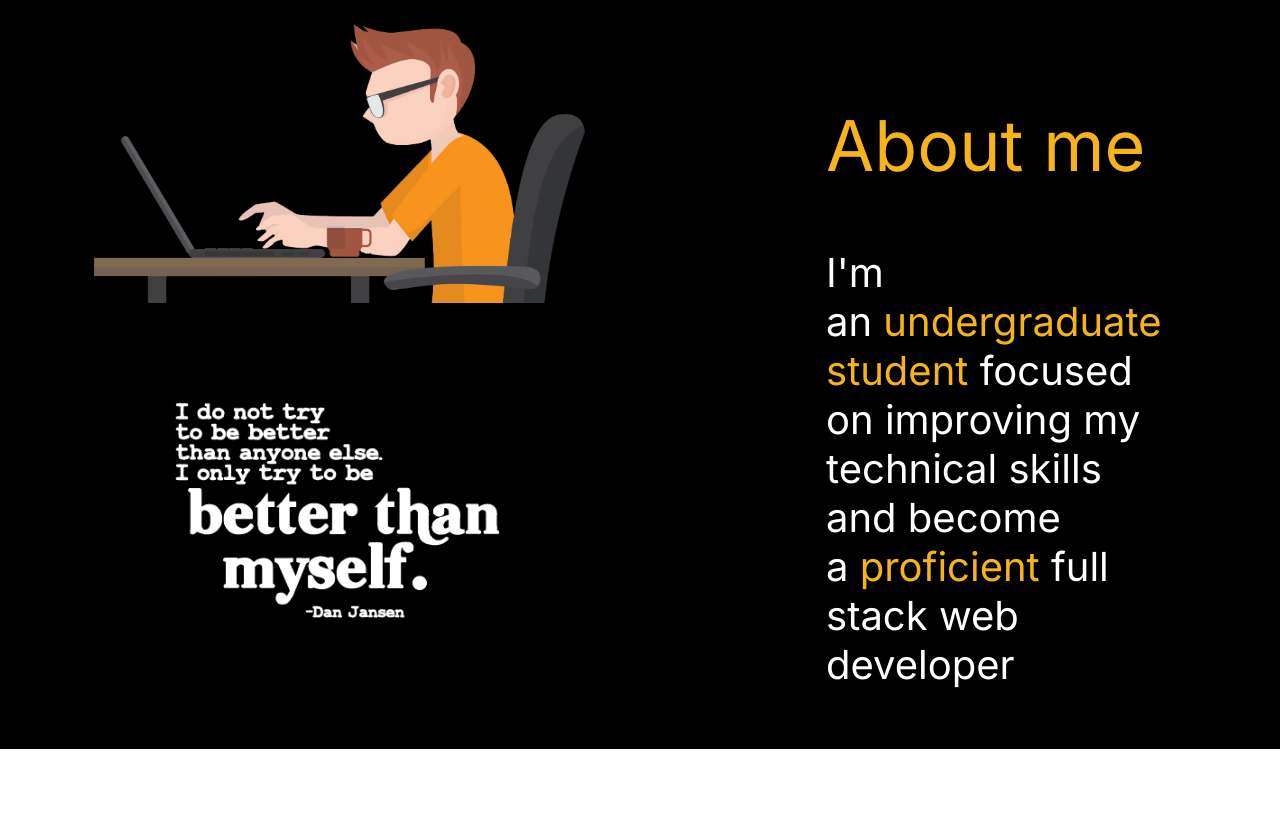
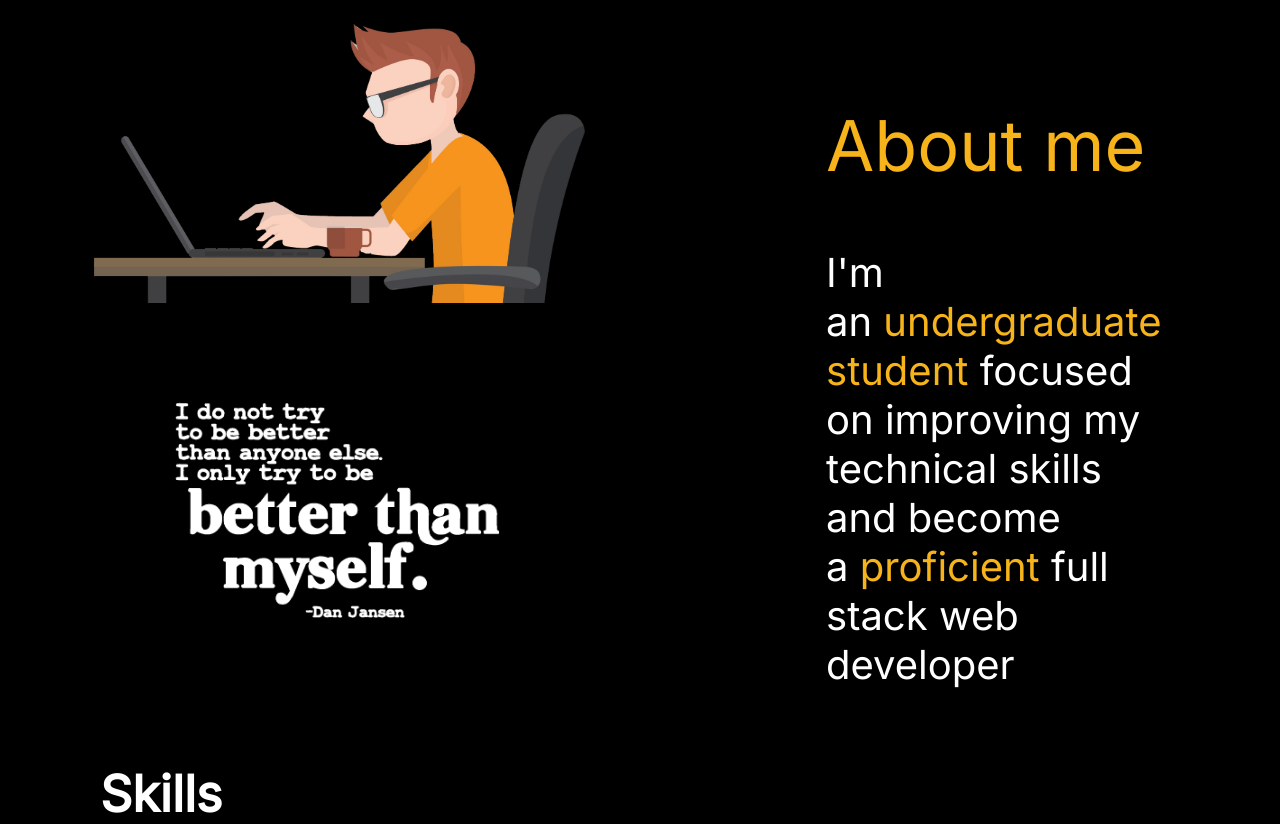
Before and after one commit to ameyayeole/Personal-Website, a React app: page / in a window 1280 px wide. Shown: the part 1040-1864 px from the top of the page. Before the commit the page ends 1789 px from the top, so only its background shows below. Built offline with nearby package versions, Linux system fonts and the light colour scheme.

Commit message:
initialized skill.js file

```diff
--- a/public/style.css
+++ b/public/style.css
@@ -109,3 +109,6 @@ a:hover{
 .yellow{
     color: #F6B31A;
 }
+.skills{
+    background-color: black;
+}
--- a/src/components/app.js
+++ b/src/components/app.js
@@ -1,14 +1,15 @@
 import React from "react"
 import Header from "./header.js"
 import Home from "./home.js"
-import about from "./about.js"
-import About from "./about.js";
+import About from "./about.js"
+import Skills from "./skills.js"
 function App(){
     return(
         <React.Fragment>
         <Header/>
         <Home/>
         <About/>
+        <Skills/>
         </React.Fragment>
     );
 };
--- /dev/null
+++ b/src/components/skills.js
@@ -0,0 +1,12 @@
+import React from "react";
+
+function Skills(){
+    return(
+    <div id="skills" className="skills">
+        <h1>Skills</h1>
+    </div>
+
+    );
+}
+
+export default Skills;
```
